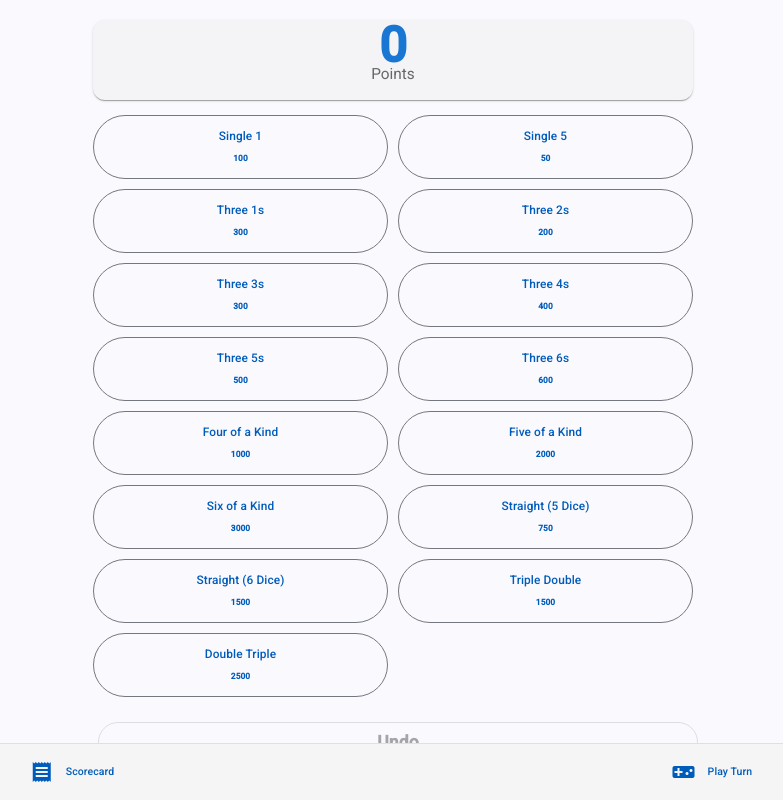
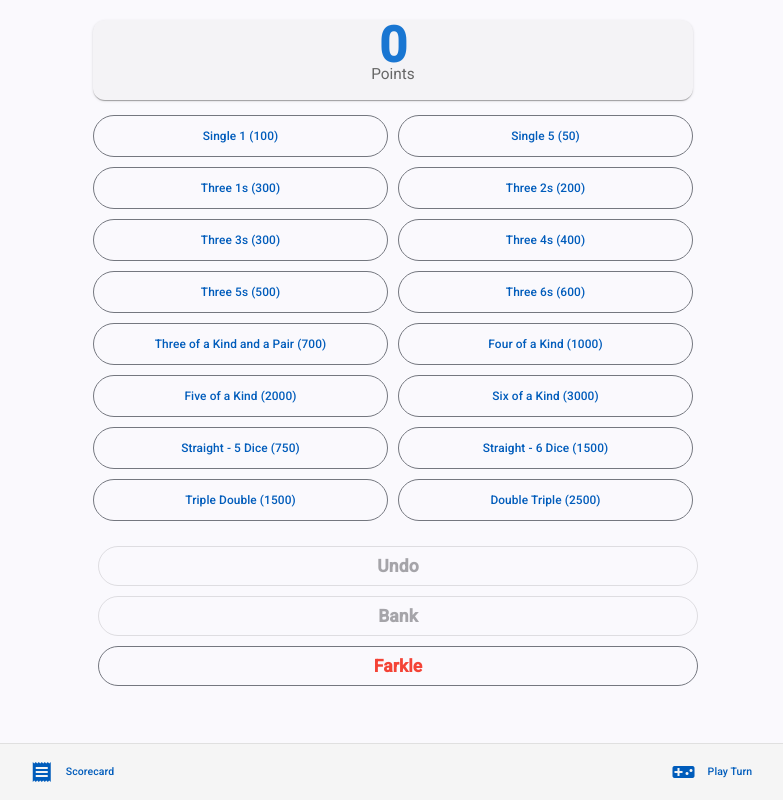
Before and after one commit to mhdejonge/farkle-scorecard, an Angular app: page /turn in a window 1280 px wide. Shown: the whole page, without its empty margins (247-1030 px from the left). Built offline with nearby package versions, Linux system fonts and the light colour scheme.

Commit message:
default: simpler buttons on turn page

```diff
--- a/src/app/components/turn/turn.html
+++ b/src/app/components/turn/turn.html
@@ -7,17 +7,9 @@
   </mat-card>
   <div class="scoring-buttons">
     @for (option of scoringOptions; track $index) {
-      <div>
-        <button
-          matButton="outlined"
-          class="scoring-btn"
-          (click)="addScore(option)">
-          {{ option.label }}
-          @if (option.points > 0) {
-            <span class="points-badge">{{ option.points }}</span>
-          }
-        </button>
-      </div>
+      <button matButton="outlined" class="scoring-btn" (click)="addScore(option)">
+        {{ option.label }} ({{ option.points }})
+      </button>
     }
   </div>
   <div class="action-buttons">
--- a/src/app/components/turn/turn.scss
+++ b/src/app/components/turn/turn.scss
@@ -47,16 +47,11 @@
   flex-direction: column;
   align-items: center;
   justify-content: center;
-
-  .points-badge {
-    display: block;
-    font-size: 0.7em;
-    margin-top: 2px;
-    font-weight: bold;
-  }
 }
 
 .action-buttons {
+  margin-bottom: 10px;
+
   button {
     margin: 5px;
     height: 40px;
--- a/src/app/services/score.ts
+++ b/src/app/services/score.ts
@@ -47,6 +47,10 @@ export const ScoringOptions: ScoringOption[] = [
     points: 600
   },
   {
+    label: 'Three of a Kind and a Pair',
+    points: 700
+  },
+  {
     label: 'Four of a Kind',
     points: 1000
   },
@@ -59,11 +63,11 @@ export const ScoringOptions: ScoringOption[] = [
     points: 3000
   },
   {
-    label: 'Straight (5 Dice)',
+    label: 'Straight - 5 Dice',
     points: 750
   },
   {
-    label: 'Straight (6 Dice)',
+    label: 'Straight - 6 Dice',
     points: 1500
   },
   {
```
